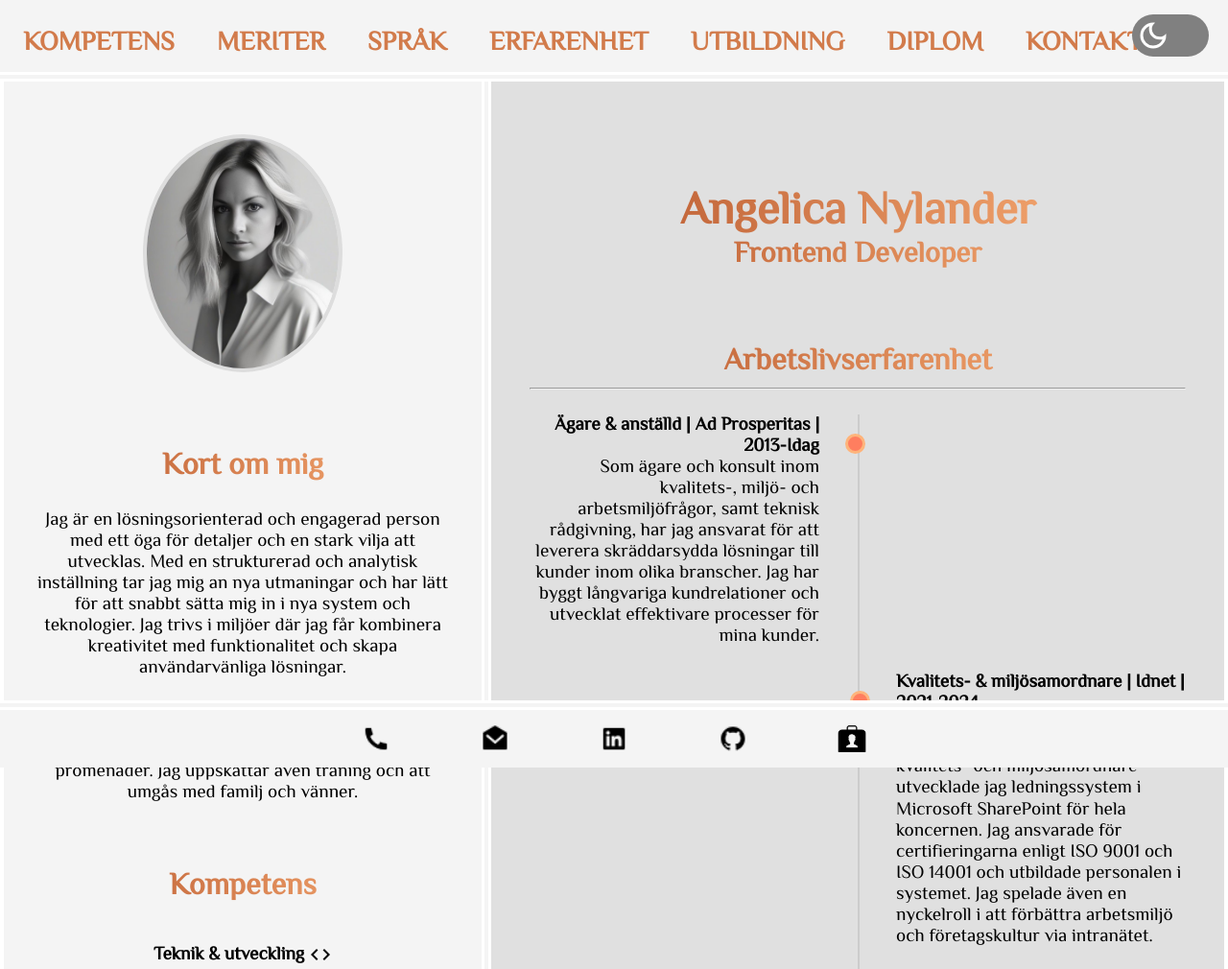
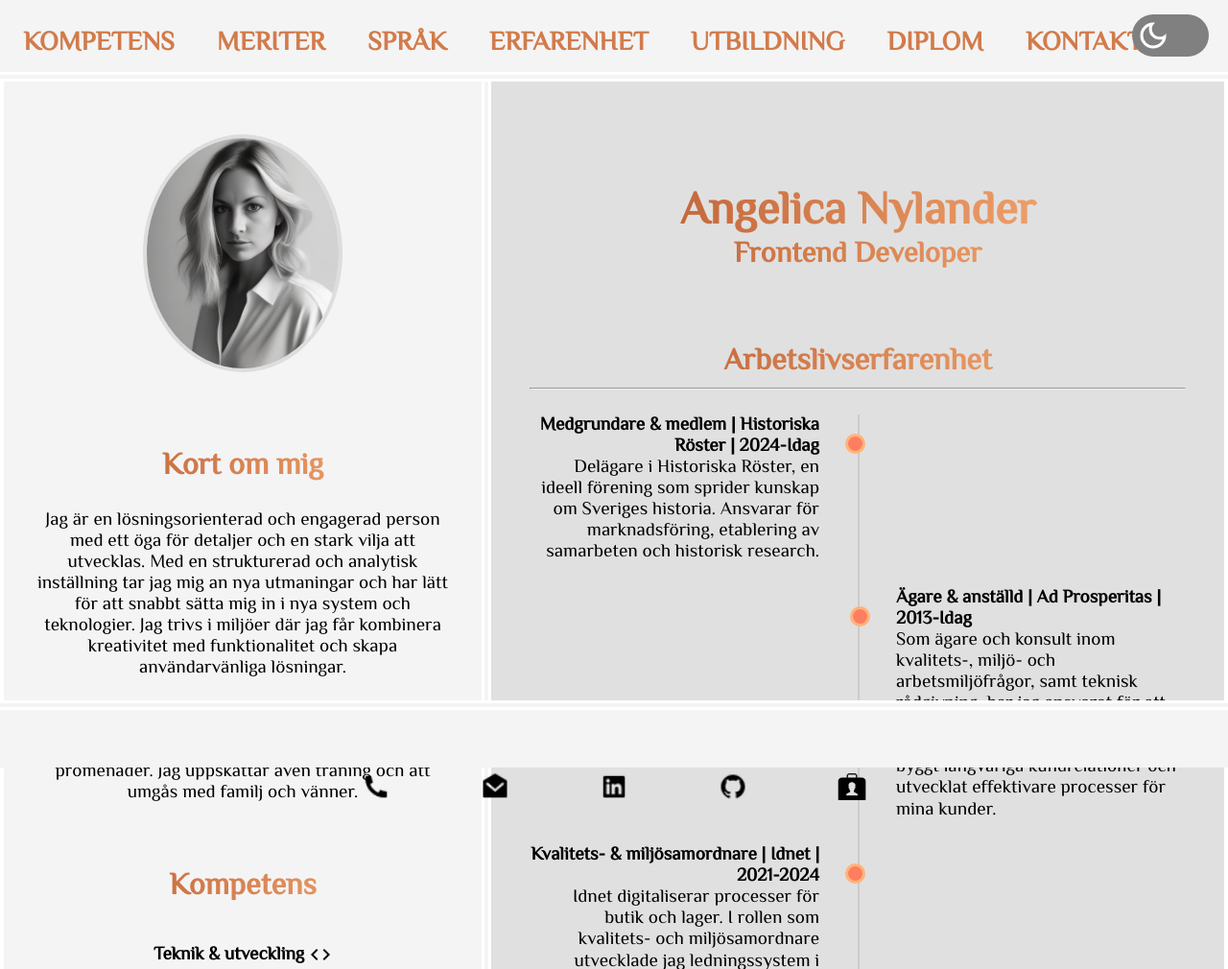
Before and after one commit to angien90/CV, a website: page index.html in a window 1280 px wide. Shown: the top 1010 px of the page at 96% size. Drawn offline with nearby package versions, Linux system fonts and the light colour scheme.

Commit message:
Lade till ny arbetslivserfarenhet

```diff
--- a/css/_mobileDesignCv.scss
+++ b/css/_mobileDesignCv.scss
@@ -463,7 +463,7 @@ footer {
   color: white;
   position: fixed;
   bottom: 0;
-  width: 100vw;
+  width: 100%;
   border-top: 10px double white;
   height: 50px;
   display: block;
--- a/css/_mobileDesignPersonligtBrev.scss
+++ b/css/_mobileDesignPersonligtBrev.scss
@@ -283,7 +283,7 @@ footer {
   color: white;
   position: fixed;
   bottom: 0;
-  width: 100vw;
+  width: 100%;
   border-top: 10px double white;
   height: 50px;
   display: block;
--- a/index.html
+++ b/index.html
@@ -68,7 +68,7 @@
               <li><a href="#erfarenhet">Erfarenhet</a></li>
               <li><a href="#utbildning">Utbildning</a></li>
               <li><a href="#diplom">Diplom</a></li>
-              <li><a href="#diplom">Kontakt</a></li>
+              <li><a href="#kontakt">Kontakt</a></li>
             </ul>
         </nav>
 
@@ -212,6 +212,10 @@
       <hr>
       <div class="timeline">
         <div class="timeline-item" data-aos="fade-up">
+          <h4 class="subheading">Medgrundare & medlem | Historiska Röster | 2024-Idag</h4>
+          <p class="text">Delägare i Historiska Röster, en ideell förening som sprider kunskap om Sveriges historia. Ansvarar för marknadsföring, etablering av samarbeten och historisk research.</p>
+        </div>
+        <div class="timeline-item" data-aos="fade-up">
           <h4 class="subheading">Ägare & anställd | Ad Prosperitas | 2013-Idag</h4>
           <p class="text">Som ägare och konsult inom kvalitets-, miljö- och arbetsmiljöfrågor, samt teknisk rådgivning, har jag ansvarat för att leverera skräddarsydda lösningar till kunder inom olika branscher. Jag har byggt långvariga kundrelationer och utvecklat effektivare processer för mina kunder.</p>
         </div>
@@ -289,7 +293,7 @@
     </section>
   </main>
 
-  <footer data-aos="fade-up">
+  <footer id="kontakt" data-aos="fade-up">
     <a href="tel:+46732096320" target="_blank" aria-label="Ring mig på telefonnummer 0732 09 63 20">
       <img src="img/phone-fill.png" alt="Telefon">
       <span class="tooltip">Ring mig på 0732-09 63 20</span>
```
